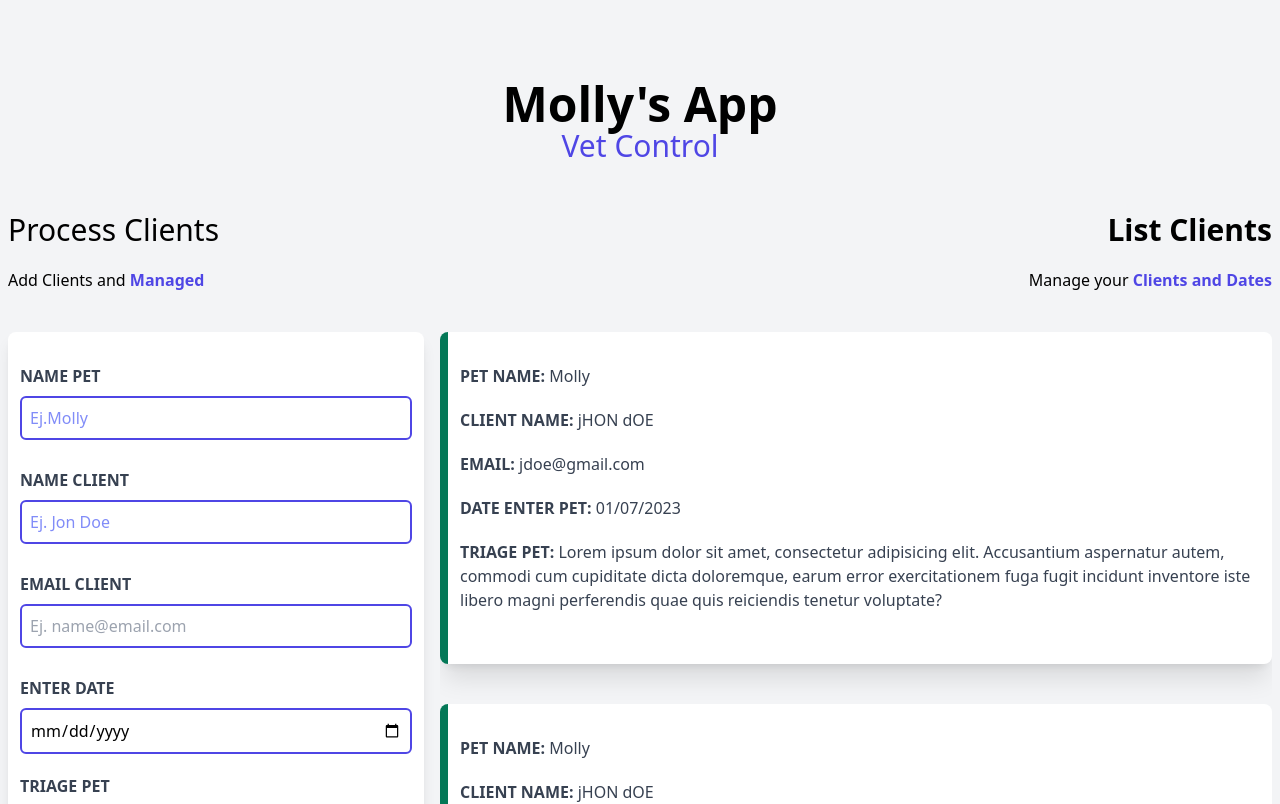
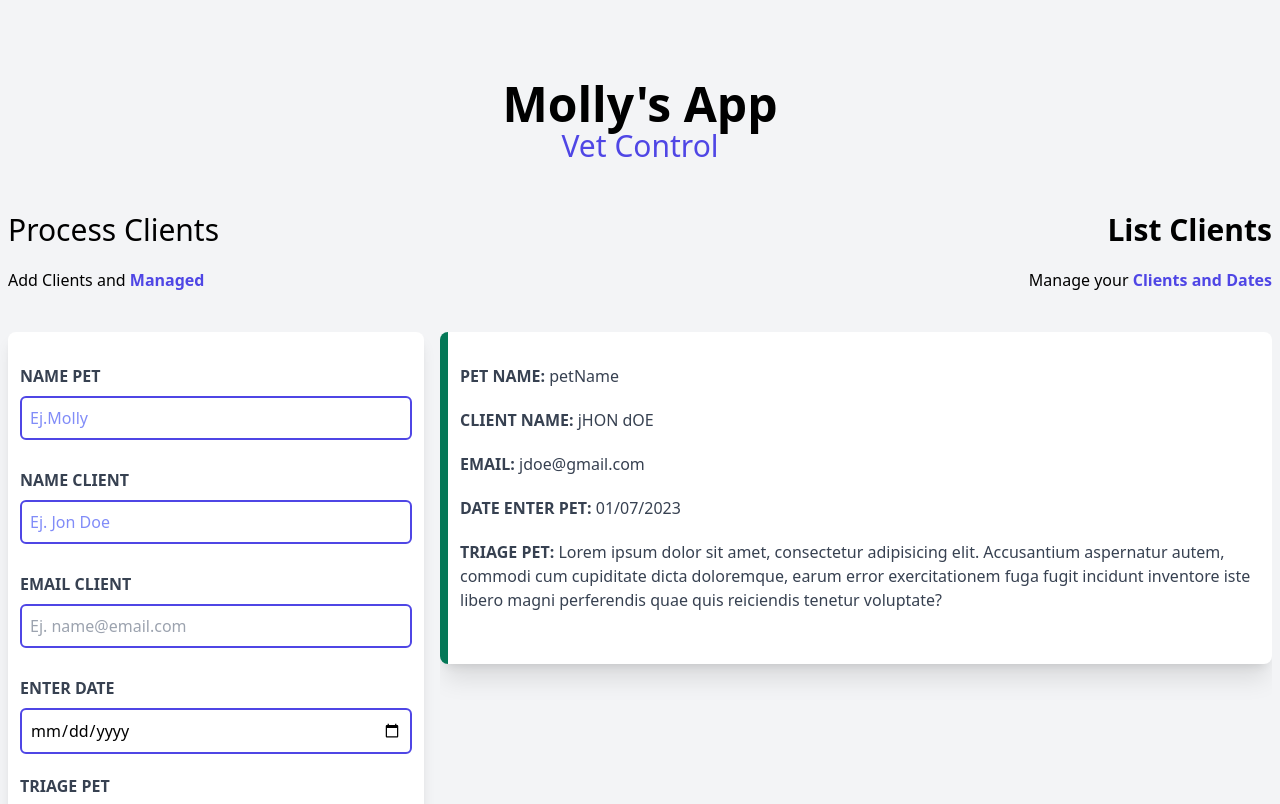
Before and after one commit to Quisutd3us/MollysVetApp, a React (Vite) app: page / in a window 1280 px wide. Shown: the top 804 px of the page. Built offline with nearby package versions, Linux system fonts and the light colour scheme.

Commit message:
install uuidv4 , ganarate id for clients

```diff
--- a/package.json
+++ b/package.json
@@ -11,7 +11,8 @@
   },
   "dependencies": {
     "react": "^18.2.0",
-    "react-dom": "^18.2.0"
+    "react-dom": "^18.2.0",
+    "uuidv4": "^6.2.13"
   },
   "devDependencies": {
     "@types/react": "^18.2.14",
--- a/src/App.jsx
+++ b/src/App.jsx
@@ -10,7 +10,6 @@ function App() {
   const createPatients = (objPatient) => {
     const newPatient = [objPatient, ...patients]
     setPatients(newPatient)
-    console.log(patients)
   }
   return (
       <div className={"container mx-auto mt-20"}>
--- a/src/components/AlertError.jsx
+++ b/src/components/AlertError.jsx
@@ -1,7 +1,7 @@
-function AlertError() {
+function AlertError({children}) {
   return (
       <div className={'bg-red-800 m-3 p-3 font-bold rounded-lg text-white text-center'}>
-        <p>All Camps are required ..</p>
+        <p>{children}</p>
       </div>
   );
 }
--- /dev/null
+++ b/src/components/Client.jsx
@@ -0,0 +1,57 @@
+function Client() {
+  return (
+      <div className="border-l-8 border-l-emerald-700 bg-white shadow-xl rounded-lg my-10 py-8 px-3">
+        {/*petName*/}
+        <div className=" mb-5">
+          <p
+              className={'block text-gray-700 font-bold uppercase'}
+          >PET NAME: {' '}
+            <span
+                className={'font-normal normal-case'}>petName
+              </span>
+          </p>
+        </div>
+        {/*clientName*/}
+        <div className="petName mb-5">
+          <p
+              className={'block text-gray-700 font-bold uppercase'}
+          >CLIENT NAME: {' '}
+            <span
+                className={'font-normal normal-case'}>jHON dOE
+              </span>
+          </p>
+        </div>
+        {/*emailName*/}
+        <div className="mb-5">
+          <p
+              className={'block text-gray-700 font-bold uppercase'}
+          >Email: {' '}
+            <span
+                className={'font-normal normal-case'}>jdoe@gmail.com
+              </span>
+          </p>
+        </div>
+        {/*enterPet*/}
+        <div className="mb-5">
+          <p
+              className={'block text-gray-700 font-bold uppercase'}
+          > Date Enter Pet: {' '}
+            <span
+                className={'font-normal normal-case'}>01/07/2023
+              </span>
+          </p>
+        </div>
+        {/*triagePet*/}
+        <div className="mb-5">
+          <p
+              className={'block text-gray-700 font-bold uppercase'}
+          >Triage Pet: {' '}
+            <span
+                className={'font-normal normal-case'}>Lorem ipsum dolor sit amet, consectetur adipisicing elit. Accusantium aspernatur autem, commodi cum cupiditate dicta doloremque, earum error exercitationem fuga fugit incidunt inventore iste libero magni perferendis quae quis reiciendis tenetur voluptate?
+              </span>
+          </p>
+        </div>
+      </div>
+  );
+}
+export default Client;
--- a/src/components/Form.jsx
+++ b/src/components/Form.jsx
@@ -24,7 +24,6 @@ function Form({createPatients}) {
       setIsError(false)
       // creating object patient
       const objPatient = {
-        id: '123',
         petName,
         clientName,
         clientEmail,
@@ -43,7 +42,6 @@ function Form({createPatients}) {
     setTriagePet('')
 
   }
-
   return (
       <div className={'md:w-1/2 lg:w-1/3 mx-2'}>
         <h4 className={'text-3xl text-black'}>Process Clients</h4>
@@ -53,9 +51,9 @@ function Form({createPatients}) {
         <form
             className="bg-white shadow-lg rounded-lg my-10 py-8 px-3"
             onSubmit={handleSubmit}>
-          {/*show errors*/}
+          {/*manage input errors*/}
           {isError && (
-              <AlertError/>
+              <AlertError>{'All Camps are required ..'}</AlertError>
           )}
 
           {/*petName*/}
@@ -147,7 +145,6 @@ function Form({createPatients}) {
               type={'submit'}
               className={'bg-indigo-600 w-full p-3 text-white uppercase font-bold hover:cursor-pointer hover:bg-indigo-700 transition-colors'}
               value={'Add Pet'}
-
           />
         </form>
       </div>
--- a/src/components/ListClients.jsx
+++ b/src/components/ListClients.jsx
@@ -1,6 +1,7 @@
-import Clients from "./Clients.jsx";
+import Client from "./Client.jsx";
 
 function ListClients() {
+
   return (
       <div className={'md:w-1/2 lg:w-2/3 mx-2'}>
         <h4 className={'text-3xl font-black text-right'}>List Clients</h4>
@@ -9,11 +10,10 @@ function ListClients() {
         </p>
         <div className={'md:h-screen overflow-y-scroll'}>
           {/*Client INFO*/}
-          <Clients/>
-          <Clients/>
-          <Clients/>
+          <Client/>
         </div>
       </div>
   );
 }
+
 export default ListClients;
```
Also changed, not shown: 1 other file (tests, documents, lock files or other folders).
